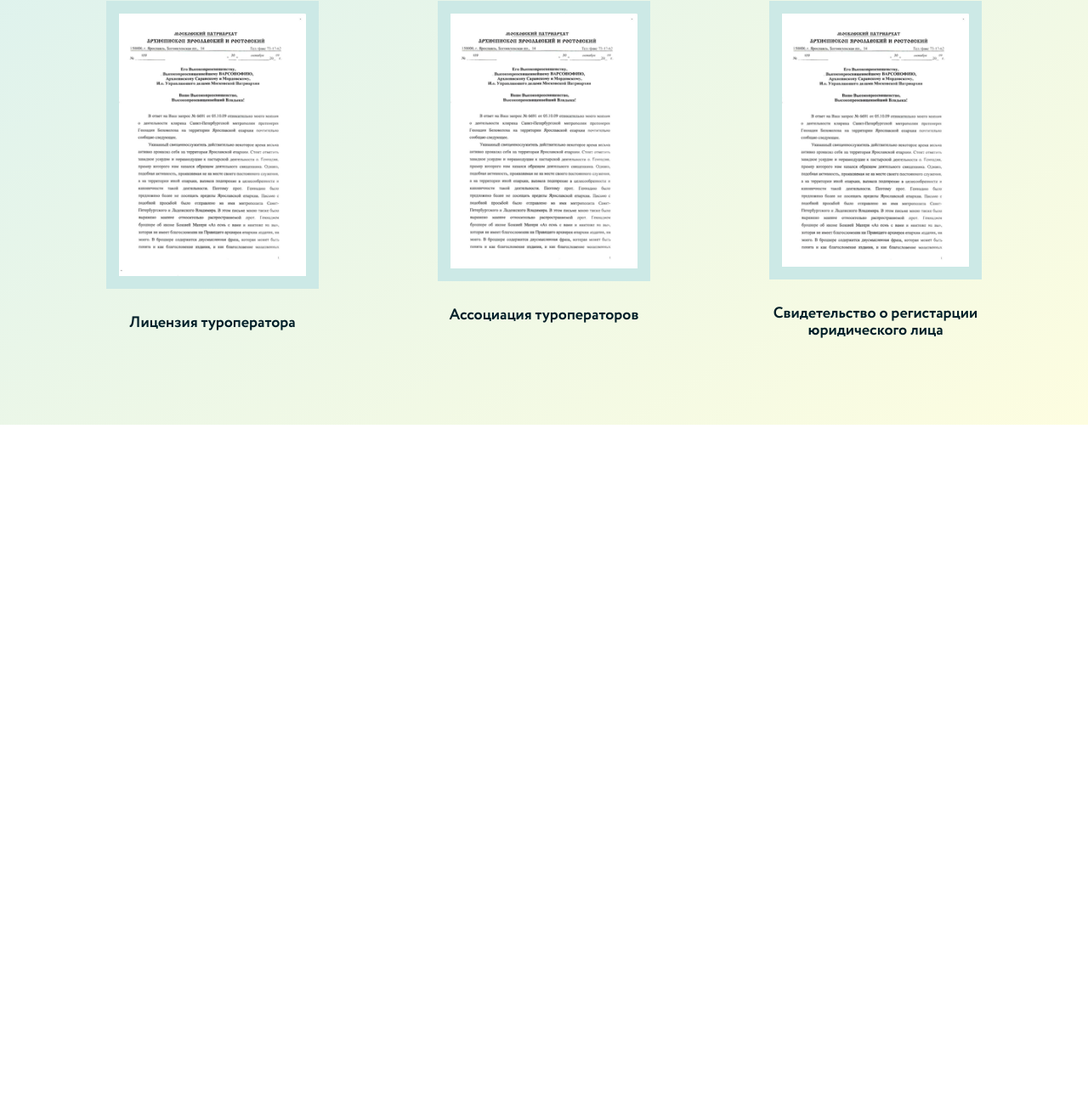
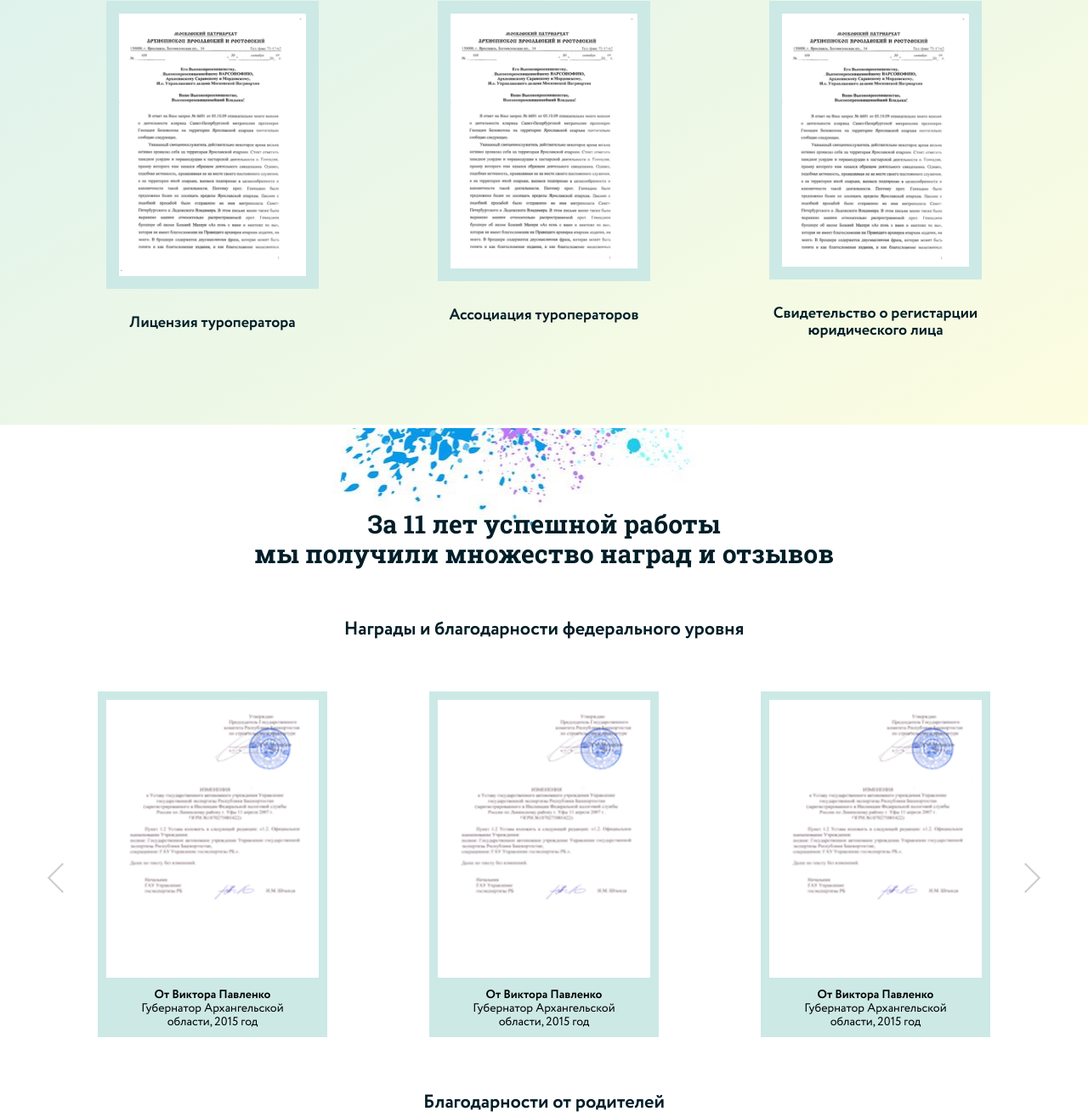
Before and after one commit to Misha-web/Seven-islands, a website: page app/index.html in a window 1280 px wide. Shown: the part 8865-10180 px from the top of the page at 85% size. Before the commit the page ends 9365 px from the top, so only its background shows below. Drawn offline with nearby package versions, Linux system fonts and the light colour scheme; files whose address does not match are found by name.

Commit message:
block awards is made

```diff
--- a/app/index.html
+++ b/app/index.html
@@ -631,6 +631,71 @@
 	</section>
 	<!-- /.licenses section -->
 
+	<section class="awards section">
+		<div class="container">
+			<div class="section__content">
+				<h3 class="section__content-title">За 11 лет успешной работы <br/> мы получили множество наград и отзывов</h3>
+			</div>
+			<img src="img/awards-img.png" alt="11 лет работы" class="awards-img" />
+			<h5 class="awards__title">Награды и благодарности федерального уровня</h5>
+			<div class="awards__slider">
+				<div class="awards__item">
+					<img src="img/awards-img-01.png" alt="Награды" class="awards__item-img"/>
+					<div class="awards__item-text"><span>От Виктора Павленко</span> Губернатор Архангельской области, 2015 год</div>
+				</div>
+				<div class="awards__item">
+					<img src="img/awards-img-01.png" alt="Награды" class="awards__item-img"/>
+					<div class="awards__item-text"><span>От Виктора Павленко</span> Губернатор Архангельской области, 2015 год</div>
+				</div>
+				<div class="awards__item">
+					<img src="img/awards-img-01.png" alt="Награды" class="awards__item-img"/>
+					<div class="awards__item-text"><span>От Виктора Павленко</span> Губернатор Архангельской области, 2015 год</div>
+				</div>
+				<div class="awards__item">
+					<img src="img/awards-img-01.png" alt="Награды" class="awards__item-img"/>
+					<div class="awards__item-text"><span>От Виктора Павленко</span> Губернатор Архангельской области, 2015 год</div>
+				</div>
+				<div class="awards__item">
+					<img src="img/awards-img-01.png" alt="Награды" class="awards__item-img"/>
+					<div class="awards__item-text"><span>От Виктора Павленко</span> Губернатор Архангельской области, 2015 год</div>
+				</div>
+				<div class="awards__item">
+					<img src="img/awards-img-01.png" alt="Награды" class="awards__item-img"/>
+					<div class="awards__item-text"><span>От Виктора Павленко</span> Губернатор Архангельской области, 2015 год</div>
+				</div>
+			</div>
+			<h5 class="awards__title">Благодарности от родителей</h5>
+			<div class="awards__slider">
+				<div class="awards__item">
+					<img src="img/awards-img-01.png" alt="Награды" class="awards__item-img"/>
+					<div class="awards__item-text"><span>Имя Фамилия Имя Фамилия</span> лагерь, год</div>
+				</div>
+				<div class="awards__item">
+					<img src="img/awards-img-01.png" alt="Награды" class="awards__item-img"/>
+					<div class="awards__item-text"><span>Имя Фамилия Имя Фамилия</span> лагерь, год</div>
+				</div>
+				<div class="awards__item">
+					<img src="img/awards-img-01.png" alt="Награды" class="awards__item-img"/>
+					<div class="awards__item-text"><span>Имя Фамилия Имя Фамилия</span> лагерь, год</div>
+				</div>
+				<div class="awards__item">
+					<img src="img/awards-img-01.png" alt="Награды" class="awards__item-img"/>
+					<div class="awards__item-text"><span>Имя Фамилия Имя Фамилия</span> лагерь, год</div>
+				</div>
+				<div class="awards__item">
+					<img src="img/awards-img-01.png" alt="Награды" class="awards__item-img"/>
+					<div class="awards__item-text"><span>Имя Фамилия Имя Фамилия</span> лагерь, год</div>
+				</div>
+				<div class="awards__item">
+					<img src="img/awards-img-01.png" alt="Награды" class="awards__item-img"/>
+					<div class="awards__item-text"><span>Имя Фамилия Имя Фамилия</span> лагерь, год</div>
+				</div>
+			</div>
+		</div>
+		<!-- /.container -->
+	</section>
+	<!-- /.awards section -->
+
 
 
 
--- a/app/js/main.js
+++ b/app/js/main.js
@@ -81,4 +81,24 @@
 		]
 	});
 
+	$(".awards__slider").slick({
+		infinite: true,
+		slidesToShow: 3,
+		responsive: [
+		{
+			breakpoint: 991,
+			settings: {
+				slidesToShow: 2,
+				sliderToScroll: 1,
+			}
+		},
+		{
+			breakpoint: 614,
+			settings: {
+				slidesToShow: 1,
+			}
+		},
+		]
+	});
+
 });
--- /dev/null
+++ b/app/scss/blocks/_awards.scss
@@ -0,0 +1,81 @@
+.awards {
+	position: relative;
+	text-align: center;
+	&__title {
+		margin: 60px 0px;
+		font-size: 22px;
+		font-weight: 700;
+		font-family: 'Circe Bold';
+	}
+	&__slider {
+	}
+	&__item {
+		max-width: 270px;
+		position: relative;
+		display: flex;
+		flex-direction: column;
+		justify-content: center;
+		align-items: center;
+	}
+	&__item-img {
+		width: 100%;
+		max-width: 270px;
+		border: 10px solid #cce9e6;
+		border-bottom-width: 70px;
+		display: block;
+	}
+	&__item-text {
+		position: absolute;
+		bottom: 10px;
+		max-width: 200px;
+		margin: 0 auto;
+		right: 0;
+		left: 0;
+		color: #000000;
+		font-size: 14px;
+		font-weight: 300;
+		span {
+			font-family: "Circe Bold";
+			font-weight: 700;
+		}
+	}
+}
+.awards-img {
+	display: block;
+	width: 100%;
+	max-width: 865px;
+	margin: 0 auto;
+	position: absolute;
+	top: -2%;
+	right: 0;
+	left: 0;
+	z-index: -1;
+}
+
+.awards .slick-arrow {
+	position: absolute;
+	top: 50%;
+	z-index: 5;
+	background-color: transparent;
+	font-size: 0;
+	&:after {
+		display: block;
+		content: '';
+		width: 25px;
+		height: 25px;
+		border-top: 2px solid #ccc;
+		border-right: 2px solid #ccc;
+	}
+}
+
+.awards .slick-prev {
+	position: absolute;
+	left: 0;
+	transform: rotate(-135deg);
+}
+
+.awards .slick-next {
+	position: absolute;
+	right: 0;
+	transform: rotate(45deg);
+}
--- a/app/scss/style.scss
+++ b/app/scss/style.scss
@@ -1,6 +1,6 @@
-@import "_vars";
-@import "_libs";
-@import "_fonts";
+@import "_vars.scss";
+@import "_libs.scss";
+@import "_fonts.scss";
 @import "blocks/_header.scss";
 @import "blocks/_intro.scss";
 @import "blocks/_section.scss";
@@ -15,6 +15,7 @@
 @import "blocks/_skills.scss";
 @import "blocks/_instruction.scss";
 @import "blocks/_licenses.scss";
+@import "blocks/_awards.scss";
 
 body {
     font-family: 'Circe Regular', sans-serif;
```
Also changed, not shown: app/css/style.css, app/img/awards-img-01.png (added), app/img/awards-img.png (added).
